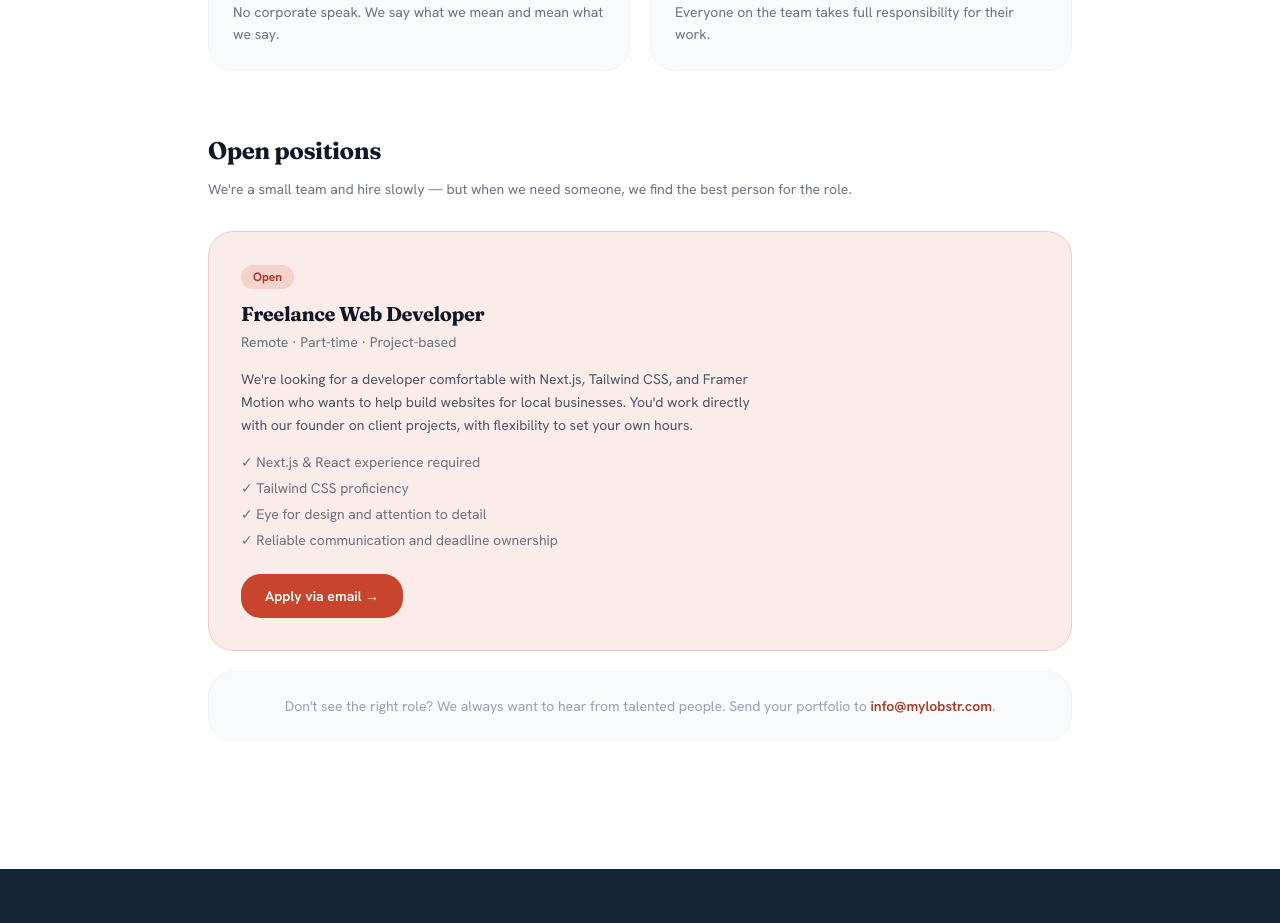
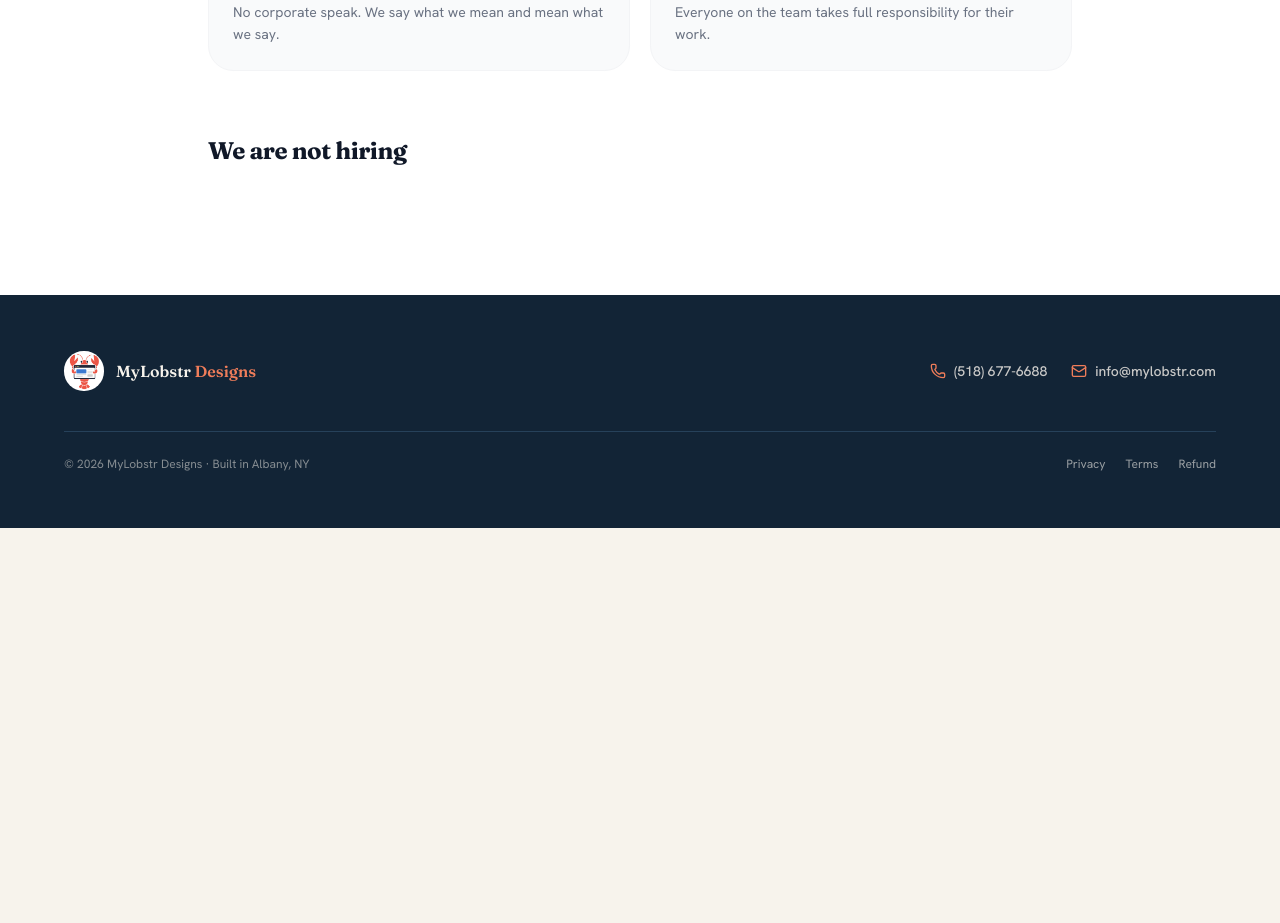
Before and after one commit to HMAL/Lobstr, a Next.js app: page /careers in a window 1280 px wide. Shown: the part 800-1723 px from the top of the page. After the commit the page ends 1328 px from the top, so only its background shows below. Built offline with nearby package versions, Linux system fonts and the light colour scheme; no server answers.

Commit message:
careers page update

```diff
--- a/src/app/careers/page.tsx
+++ b/src/app/careers/page.tsx
@@ -52,38 +52,7 @@ export default function CareersPage() {
 
         {/* Open roles */}
         <section className="mb-16">
-          <h2 className="text-2xl font-bold text-gray-900 mb-3">Open positions</h2>
-          <p className="text-gray-500 mb-8 text-sm">We're a small team and hire slowly — but when we need someone, we find the best person for the role.</p>
-
-          <div className="rounded-2xl border border-coral/20 bg-coral/10 p-8">
-            <div className="flex items-start justify-between gap-4 flex-wrap">
-              <div>
-                <span className="text-xs font-bold text-coral-ink bg-coral/15 px-3 py-1 rounded-full">Open</span>
-                <h3 className="text-xl font-bold text-gray-900 mt-3 mb-1">Freelance Web Developer</h3>
-                <p className="text-gray-500 text-sm mb-4">Remote · Part-time · Project-based</p>
-                <p className="text-gray-600 text-sm leading-relaxed max-w-lg">
-                  We're looking for a developer comfortable with Next.js, Tailwind CSS, and Framer Motion who wants to help build websites for local businesses. You'd work directly with our founder on client projects, with flexibility to set your own hours.
-                </p>
-                <ul className="mt-4 space-y-1.5 text-sm text-gray-500">
-                  <li>✓ Next.js & React experience required</li>
-                  <li>✓ Tailwind CSS proficiency</li>
-                  <li>✓ Eye for design and attention to detail</li>
-                  <li>✓ Reliable communication and deadline ownership</li>
-                </ul>
-              </div>
-            </div>
-            <a
-              href="mailto:info@mylobstr.com?subject=Freelance Developer Application"
-              className="mt-6 inline-flex items-center gap-2 px-6 py-3 bg-coral hover:bg-coral-ink text-white font-semibold rounded-xl text-sm transition-colors"
-            >
-              Apply via email →
-            </a>
-          </div>
-
-          <div className="mt-5 p-6 rounded-2xl border border-gray-100 bg-gray-50 text-center text-sm text-gray-400">
-            Don't see the right role? We always want to hear from talented people. Send your portfolio to{' '}
-            <a href="mailto:info@mylobstr.com" className="text-coral-ink font-semibold">info@mylobstr.com</a>.
-          </div>
+          <h2 className="text-2xl font-bold text-gray-900 mb-3">We are not hiring</h2>
         </section>
 
       </main>
```
